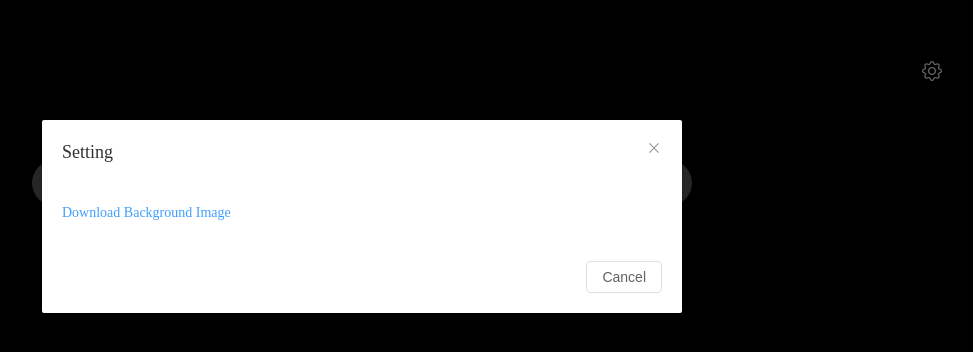
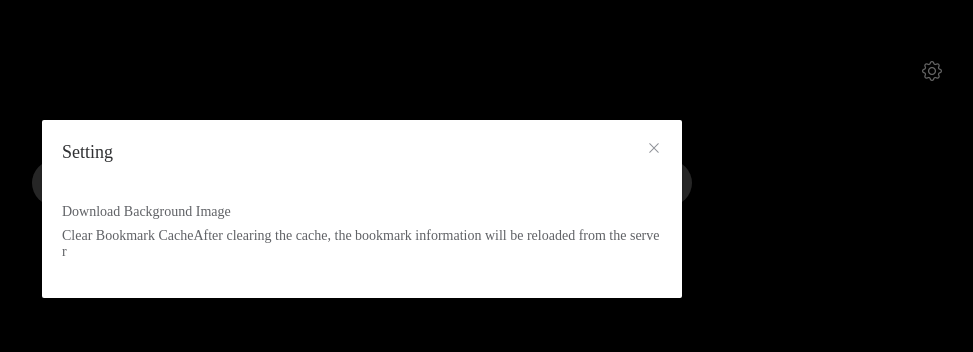
Before and after one commit to ipuppet/start-page, a Vue app: page / in a window 1280 px wide. Both pictures are taken after a click on the element 1210 px from the left and 71 px from the top of the page. Shown: the top 352 px of the page, without its empty margins (278-1251 px from the left). Built offline with nearby package versions, Linux system fonts and the light colour scheme; no server answers.

Commit message:
增加书签缓存

```diff
--- a/src/App.vue
+++ b/src/App.vue
@@ -63,7 +63,6 @@ body {
 }
 
 .setting {
-    cursor: pointer;
     position: absolute;
     right: 60px;
     top: 60px;
--- a/src/components/Bookmark.vue
+++ b/src/components/Bookmark.vue
@@ -120,12 +120,17 @@ export default {
             }
         }
     },
-    mounted() {
+    created() {
         // 书签
-        if (this.$global.bookmarkApi) {
+        const bookmarks = this.$global.localData.get("bookmarks")
+        if (bookmarks) {
+            this.status = true
+            this.bookmarks = bookmarks
+        } else if (this.$global.bookmarkApi) {
             this.$axios.get(this.$global.bookmarkApi).then(response => {
                 this.status = true
                 this.bookmarks = response.data
+                this.$global.localData.set("bookmarks", response.data)
             }).catch(() => {
                 this.status = false
                 ElNotification.error("Bookmark load field.")
--- a/src/components/Setting.vue
+++ b/src/components/Setting.vue
@@ -1,6 +1,9 @@
 <template>
     <div>
-        <div @click="dialogSettingVisible = true">
+        <div
+            class="setting-button"
+            @click="dialogSettingVisible = true"
+        >
             <i class="bi bi-gear"></i>
         </div>
         <el-dialog
@@ -8,26 +11,33 @@
             title="Setting"
             width="50%"
         >
-            <el-link
-                type="primary"
-                @click="downloadBackgroundImage()"
+            <el-space
+                alignment="flex-start"
+                direction="vertical"
             >
-                Download Background Image
-            </el-link>
-            <template #footer>
-                <span class="dialog-footer">
-                    <el-button @click="dialogSettingVisible = false">Cancel</el-button>
-                </span>
-            </template>
+                <setting-label
+                    :title="'Download Background Image'"
+                    @click="downloadBackgroundImage()"
+                />
+                <setting-label
+                    :title="'Clear Bookmark Cache'"
+                    :description="'After clearing the cache, the bookmark information will be reloaded from the server'"
+                    @click="clearBookmarkCache()"
+                />
+            </el-space>
         </el-dialog>
     </div>
 </template>
 
 <script>
 import { ElMessage } from 'element-plus'
+import SettingLabel from './SettingComponents/SettingLabel.vue'
 
 export default {
     name: 'Setting',
+    components: {
+        SettingLabel
+    },
     data: () => ({
         dialogSettingVisible: false
     }),
@@ -39,10 +49,17 @@ export default {
             a.download = `background-image.png`
             a.click()
             ElMessage("Downloading...")
+        },
+        clearBookmarkCache() {
+            this.$global.localData.remove("bookmarks")
+            ElMessage.success("Success")
         }
     }
 }
 </script>
 
 <style scoped>
+.setting-button {
+    cursor: pointer;
+}
 </style>
--- /dev/null
+++ b/src/components/SettingComponents/SettingLabel.vue
@@ -0,0 +1,29 @@
+<template>
+    <div>
+        <span class="title">
+            {{ title }}
+        </span>
+        <span>
+            {{ description }}
+        </span>
+    </div>
+</template>
+
+<script>
+export default {
+    name: 'SettingLabel',
+    props: {
+        title: String,
+        description: String
+    }
+}
+</script>
+
+<style scoped>
+.title {
+    cursor: pointer;
+}
+.title:hover {
+    color: darkcyan;
+}
+</style>
```
